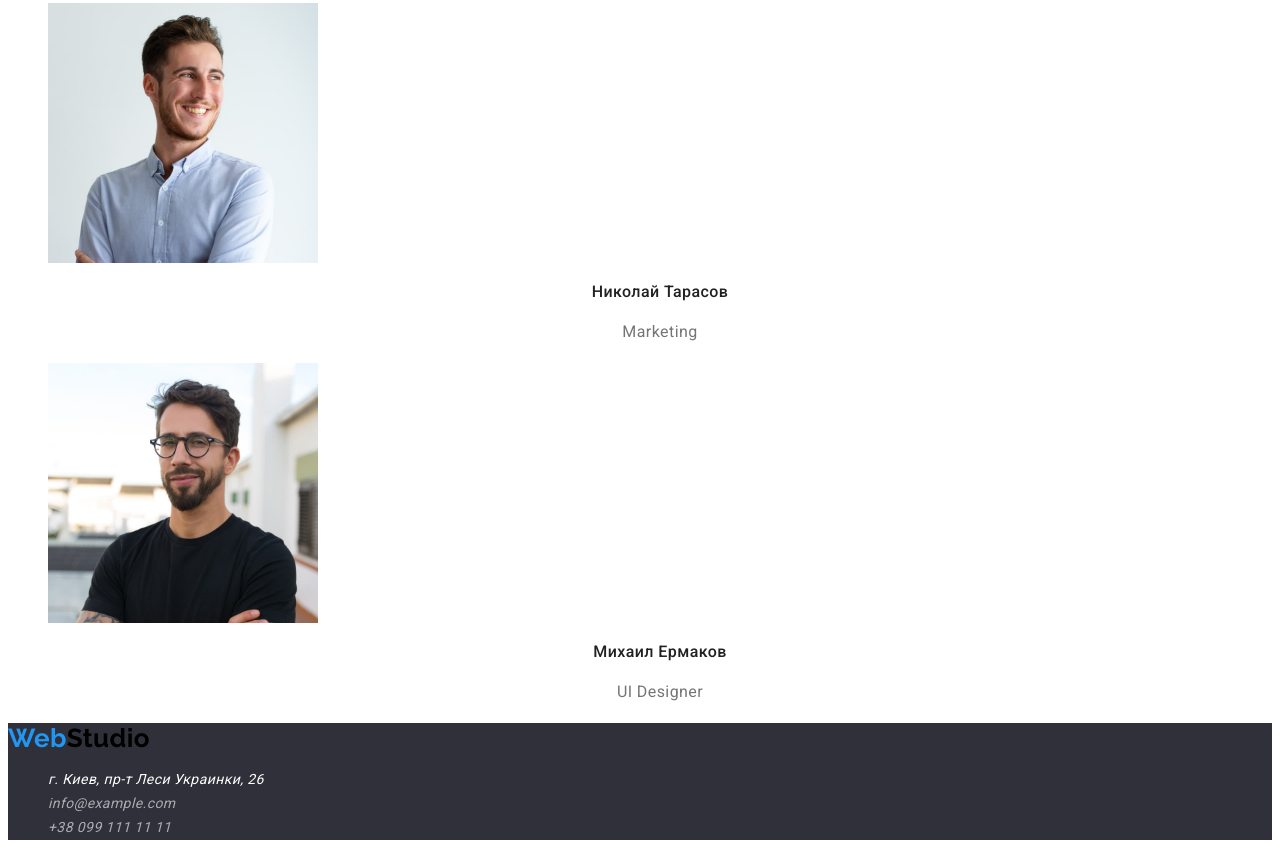
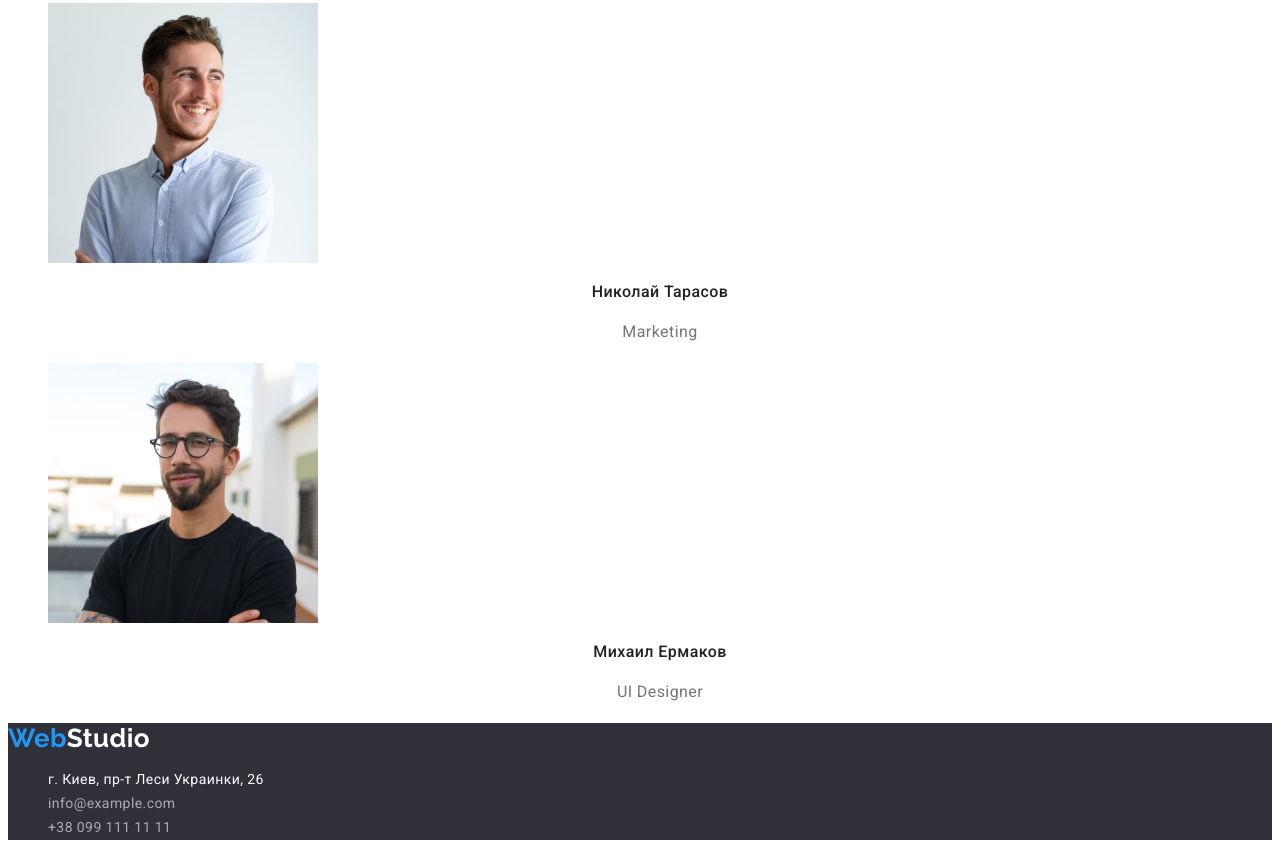
Before and after one commit to VitaliiPozniakov/goit-markup-hw-02, a plain HTML site: page index.html in a window 1280 px wide. Shown: the part 2448-3302 px from the top of the page. Drawn offline with Linux system fonts and the light colour scheme.

Commit message:
Убирает курсив в адресе футера

```diff
--- a/css/styles.css
+++ b/css/styles.css
@@ -42,8 +42,12 @@ body {
   text-decoration: none;
 }
 
-.logo-accent {
+.logo-blue {
   color: var(--accent-color);
+}
+
+.logo-white {
+  color: var(--primari-white-color);
 }
 
 /* Site nav */
@@ -163,6 +167,11 @@ body {
   text-decoration: none;
 }
 
+.adress-list a{
+  font-style: normal;
+  text-decoration: none;
+}
+
 /* Стили для portfolio.html */
 
 /* Button */
--- a/index.html
+++ b/index.html
@@ -16,7 +16,7 @@
   <body>
     <header>
       <nav>
-        <a href="./index.html" lang="en" class="logo"><span class="logo-accent">Web</span>Studio</a>
+        <a href="./index.html" lang="en" class="logo"><span class="logo-blue">Web</span>Studio</a>
         <ul class="site-nav list">
           <li>
             <a href="./index.html" class="link current">Студия</a>
@@ -158,10 +158,20 @@
       </section>
     </main>
     <footer class="footer">
-      <a href="./index.html" lang="en" class="logo"><span class="logo-accent">Web</span>Studio</a>
+      <a href="./index.html" lang="en" class="logo"
+        ><span class="logo-blue">Web</span><span class="logo-white">Studio</span></a
+      >
       <address>
         <ul class="adress-list list">
-          <li><span class="adress">г. Киев, пр-т Леси Украинки, 26</span></li>
+          <li>
+            <a
+              href="https://goo.gl/maps/FkcfEeyYFR5ao9Cw6"
+              target="_blank"
+              rel="nofollow noopener noreferrer noindex"
+              class="adress"
+              >г. Киев, пр-т Леси Украинки, 26</a
+            >
+          </li>
           <li><a href="mailto:info@example.com" lang="en" class="link">info@example.com</a></li>
           <li><a href="tel:+380991111111" class="link">+38 099 111 11 11</a></li>
         </ul>
```
